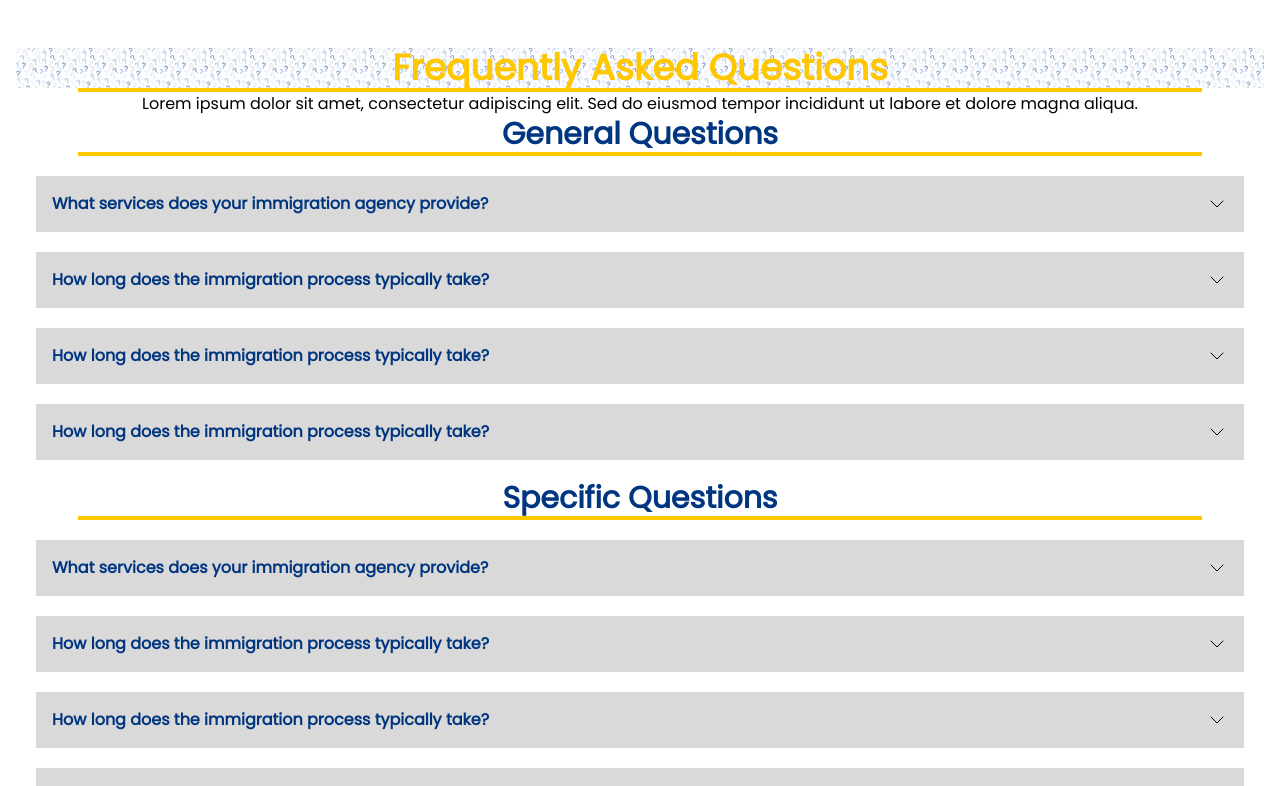
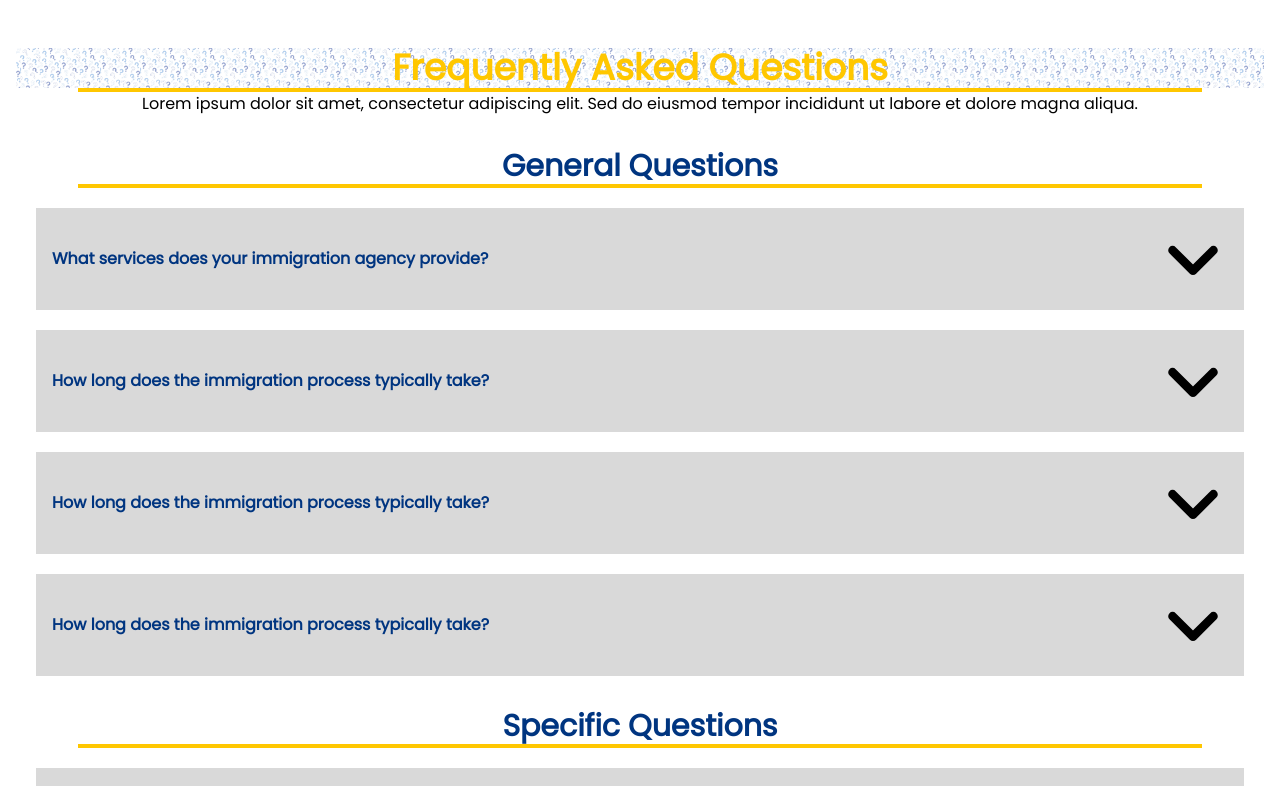
Before and after one commit to BestBow/Yooyyaa-Immigration-Consulting-Website, a React (Vite) app in the folder client/: page / in a window 1280 px wide. Shown: the top 786 px of the page. Built offline with nearby package versions, Linux system fonts and the light colour scheme.

Commit message:
Styled Dropdown button to look like prototype design, and fixed an issue with overflow

```diff
--- a/client/src/components/FAQAccordion.jsx
+++ b/client/src/components/FAQAccordion.jsx
@@ -14,8 +14,8 @@ let AccordionItem = ({question, answer}) => {
 				<svg
 					onClick={() => updatePanel(!isPanelOpen)}
 					xmlns="http://www.w3.org/2000/svg"
-					width="24"
-					height="24"
+					width="70"
+					height="70"
 					fill="none"
 					viewBox="0 0 24 24"
 					stroke="black"
@@ -23,8 +23,8 @@ let AccordionItem = ({question, answer}) => {
 					<path
 						strokeLinecap="round"
 						strokeLinejoin="round"
-						strokeWidth="1"
-						d={isPanelOpen ? "M5 15l6-6 6 6" : "M19 9l-6 6-6-6"}
+						strokeWidth="3"
+						d={isPanelOpen ? "M5 15l6-7 7 7" : "M19 9l-7 7-7-7"}
 					/>
 				</svg>
 			</div>
@@ -63,6 +63,7 @@ export default function FAQAccordion({ faq }) {
         />
       ))}
 
+		<div className="mt-8"></div>
 
 			<h3 className="text-center">Specific Questions</h3>
 			<span className='horizontal-line mx-auto'></span>
--- a/client/src/pages/FAQ.jsx
+++ b/client/src/pages/FAQ.jsx
@@ -47,8 +47,9 @@ return (
       Frequently Asked Questions
     </h1>
     <span className='horizontal-line mx-auto'></span>
-    <p className='text-center'>
-    Lorem ipsum dolor sit amet, consectetur adipiscing elit. Sed do eiusmod tempor incididunt ut labore et dolore magna aliqua.
+    <p className='text-center mb-8'>
+    Lorem ipsum dolor sit amet, consectetur adipiscing elit.
+    Sed do eiusmod tempor incididunt ut labore et dolore magna aliqua.
     </p>
     <FAQAccordion faq={faqInfo} />
 
--- a/client/src/styles/global.css
+++ b/client/src/styles/global.css
@@ -7,6 +7,8 @@ Desktop First Approach
 body{
     @apply bg-white text-black;
     font-family: "Poppins", sans-serif;
+    overflow-y: auto;
+    overflow-x: hidden;
 }
 
 h1,h2,h3,h5{
```
